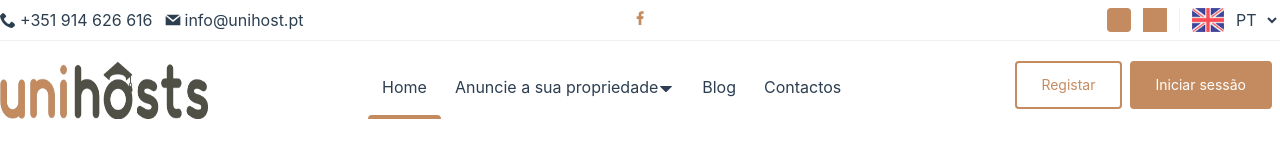
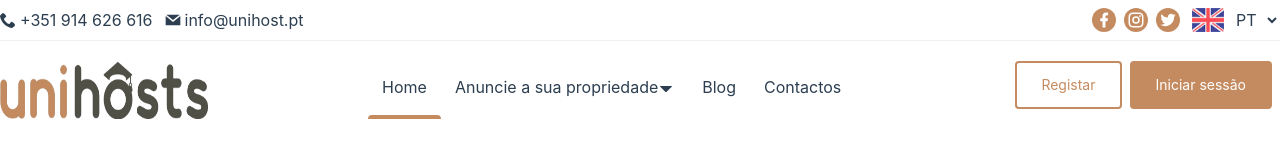
Before and after one commit to Ozonizador/feathers, a Next.js app: page / in a window 1280 px wide. Shown: the top 160 px of the page. Built offline with nearby package versions, Linux system fonts and the light colour scheme.

Commit message:
socials resolved

```diff
--- a/components/footer/Footer.jsx
+++ b/components/footer/Footer.jsx
@@ -90,7 +90,7 @@ export default function Footer() {
               </Link>
             </div>
           </div>
-          <div className="flex flex-1 justify-center py-5 text-neutral-100">
+          <div className="py-5">
             <Socials type="secondary" size="md" />
           </div>
         </div>
--- a/components/navbar/Navbar.jsx
+++ b/components/navbar/Navbar.jsx
@@ -19,7 +19,7 @@ export const Navbar = (props) => {
     <header>
       <div className="container mx-auto">
         <div className="container-md">
-          <div className="flex justify-between py-2 align-middle">
+          <div className="flex py-2">
             <div className="flex">
               <div className="flex">
                 <ImPhone className="my-auto mr-1" />
@@ -31,9 +31,8 @@ export const Navbar = (props) => {
               </div>
             </div>
 
-            <div className="top-right flex">
+            <div className="ml-auto flex">
               <Socials type="primary" />
-              <div className="right-line"></div>
               <div className="right-dropdown flex">
                 <Image src="/images/icon-uk.jpg" height={16} width={32} alt="" />
                 <select name="" id="">
@@ -85,7 +84,7 @@ export const Navbar = (props) => {
 
             <div className="flex">
               <Link href="/12">
-                <a p-0>
+                <a className="p-0">
                   <div className="mr-2 rounded border-2 border-[#C48B60] px-6 py-3 text-center text-sm text-[#C48B60] duration-200 ease-in hover:bg-primary-500 hover:text-white hover:drop-shadow-xl">
                     Registar
                   </div>
@@ -93,7 +92,7 @@ export const Navbar = (props) => {
               </Link>
 
               <Link href="/11">
-                <a p-0>
+                <a className="p-0">
                   <div className=" mr-2 rounded border-2 border-[#C48B60] bg-primary-500 px-6 py-3 text-center text-sm text-white duration-200 ease-in hover:drop-shadow-xl">
                     Iniciar sessão
                   </div>
--- a/components/socials/Socials.jsx
+++ b/components/socials/Socials.jsx
@@ -6,58 +6,60 @@ import { RiTwitterFill } from "react-icons/ri";
 
 export default function Socials({ type, size = "sm" }) {
   return (
-    <div className="flex gap-3">
-      <a
-        href="/"
-        className={classNames(
-          "flex h-6 w-6 rounded-full bg-white text-xl text-primary-500 transition",
-          {
-            "bg-primary-500": type === "primary",
-            "h-10 w-10 text-2xl": size === "md",
-          }
-        )}
-        target="_blank"
-        rel="noreferrer noopener"
+    <div className="flex gap-2 px-3">
+      <div
+        className={classNames("rounded-full transition", {
+          "h-10 w-10": size === "md",
+          "h-6 w-6": size === "sm",
+          "bg-primary-500 text-white": type === "primary",
+          "bg-white text-primary-500": type !== "primary",
+        })}
       >
-        <RiFacebookFill
-          className={classNames("mx-auto my-auto", {
-            "text-primary-500": type !== "primary",
-          })}
-        />
-      </a>
-      <a
-        href="/"
-        className={classNames(
-          "flex h-6 w-6 rounded bg-neutral-100 text-xl text-primary-500 transition",
-          {
-            "bg-primary-500": type === "primary",
-            "h-10 w-10 text-2xl": size === "md",
-          }
-        )}
-        target="_blank"
-        rel="noreferrer noopener"
+        <a href="/" target="_blank" rel="noreferrer noopener">
+          <RiFacebookFill
+            className={classNames("mx-auto my-auto h-full", {
+              "text-lg": size === "sm",
+              "text-xl": size === "md",
+            })}
+          />
+        </a>
+      </div>
+
+      <div
+        className={classNames("rounded-full transition", {
+          "h-10 w-10": size === "md",
+          "h-6 w-6": size === "sm",
+          "bg-primary-500 text-white": type === "primary",
+          "bg-white text-primary-500": type !== "primary",
+        })}
       >
-        <RiInstagramLine
-          className={classNames("mx-auto my-auto", {
-            "text-primary-500": type !== "primary",
-          })}
-        />
-      </a>
-      <a
-        href="/"
-        className={classNames("flex h-6 w-6 bg-neutral-100 text-xl text-primary-500 transition", {
-          "bg-primary-500": type === "primary",
-          "h-10 w-10 text-2xl": size === "md",
+        <a href="/" target="_blank" rel="noreferrer noopener">
+          <RiInstagramLine
+            className={classNames("mx-auto my-auto h-full", {
+              "text-lg": size === "sm",
+              "text-xl": size === "md",
+            })}
+          />
+        </a>
+      </div>
+
+      <div
+        className={classNames("rounded-full transition", {
+          "h-10 w-10": size === "md",
+          "h-6 w-6": size === "sm",
+          "bg-primary-500 text-white": type === "primary",
+          "bg-white text-primary-500": type !== "primary",
         })}
-        target="_blank"
-        rel="noreferrer noopener"
       >
-        <RiTwitterFill
-          className={classNames("mx-auto my-auto", {
-            "text-primary-500": type !== "primary",
-          })}
-        />
-      </a>
+        <a href="/" target="_blank" rel="noreferrer noopener">
+          <RiTwitterFill
+            className={classNames("mx-auto my-auto h-full", {
+              "text-lg": size === "sm",
+              "text-xl": size === "md",
+            })}
+          />
+        </a>
+      </div>
     </div>
   );
 }
--- a/styles/globals.css
+++ b/styles/globals.css
@@ -418,20 +418,6 @@ div3 {
 .circle.active {
   color: #c48b60;
 }
-.bg-white {
-  background-color: #fff !important;
-  position: absolute;
-  left: 50%;
-  top: 0.5rem;
-  transform: translateX(-50%);
-  -webkit-transform: translateX(-50%);
-  -moz-transform: translateX(-50%);
-  -ms-transform: translateX(-50%);
-  -o-transform: translateX(-50%);
-  width: 1rem;
-  height: 1rem;
-  z-index: -1;
-}
 
 .pg4_5-inputfeild {
   display: flex;
@@ -497,15 +483,7 @@ a:hover {
 .contact-mail p {
   margin-bottom: 0;
 }
-.top-right {
-  gap: 0.75rem;
-}
-
-.right-line {
-  width: 1px;
-  background-color: #ecf0f1;
-  height: 1.5rem;
-}
+
 .right-dropdown {
   gap: 0.5rem;
 }
@@ -715,16 +693,6 @@ select option {
     margin-left: 1rem;
   }
 }
-@media (max-width: 600px) {
-  .top-right,
-  .top-left {
-    flex-direction: column;
-    gap: 0.325rem;
-  }
-  .right-line {
-    display: none;
-  }
-}
 
 /* making profile toggle */
 
```
